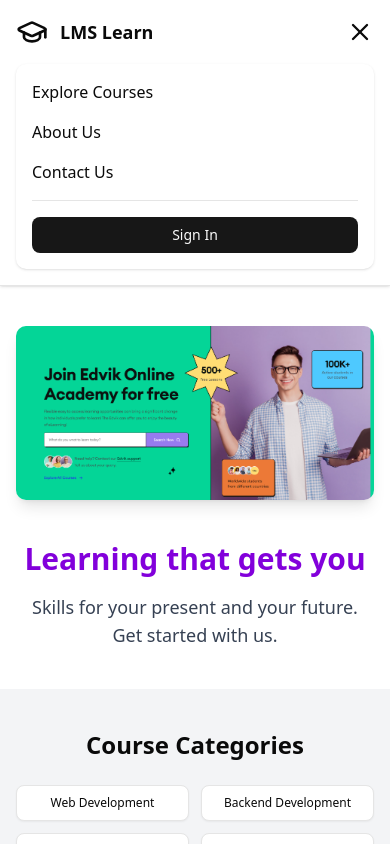
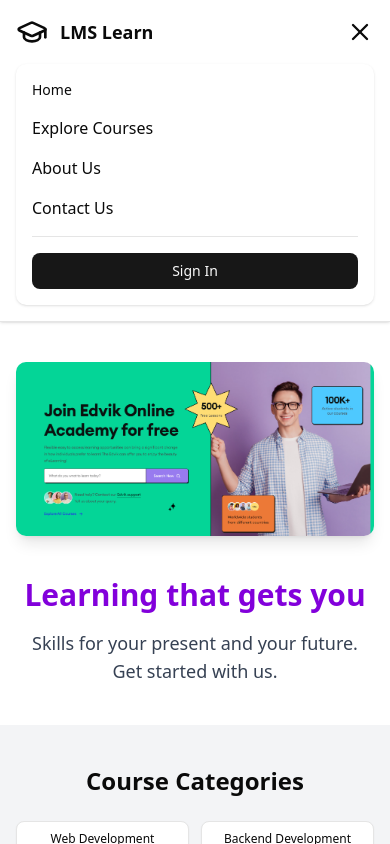
Before and after one commit to Deepak-Kumar62/lms-portal, a React app in the folder frontend/: page / in a window 390 px wide. Both pictures are taken after a click on the button 360 px from the left and 32 px from the top of the page. Shown: the top 844 px of the page. Built offline with nearby package versions, Linux system fonts and the light colour scheme; no server answers; the HTML template or start-up script is replaced by a standard one.

Commit message:
Add Home link in header

```diff
--- a/frontend/src/components/studentComponent/Header.jsx
+++ b/frontend/src/components/studentComponent/Header.jsx
@@ -97,6 +97,13 @@ const Header = () => {
 
                     <nav className="flex flex-col space-y-4 text-[16px]">
                         <Link
+                            to="/home"
+                            className="text-sm md:text-[16px] font-medium hover:text-gray-600"
+                        >
+                            Home
+                        </Link>
+
+                        <Link
                             to="/explore-courses"
                             className="hover:text-gray-600"
                             onClick={() => setIsMenuOpen(false)}
```
